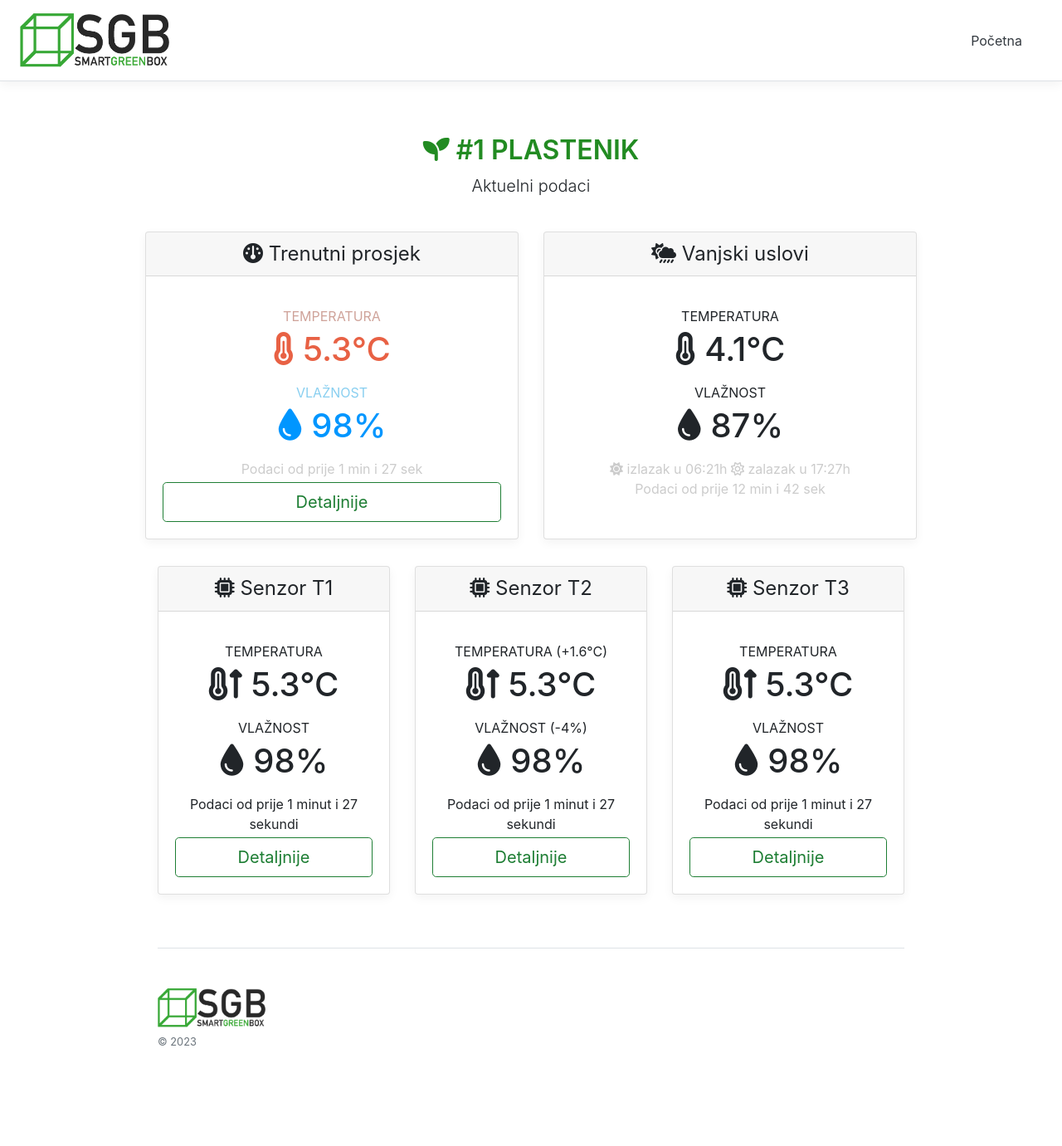
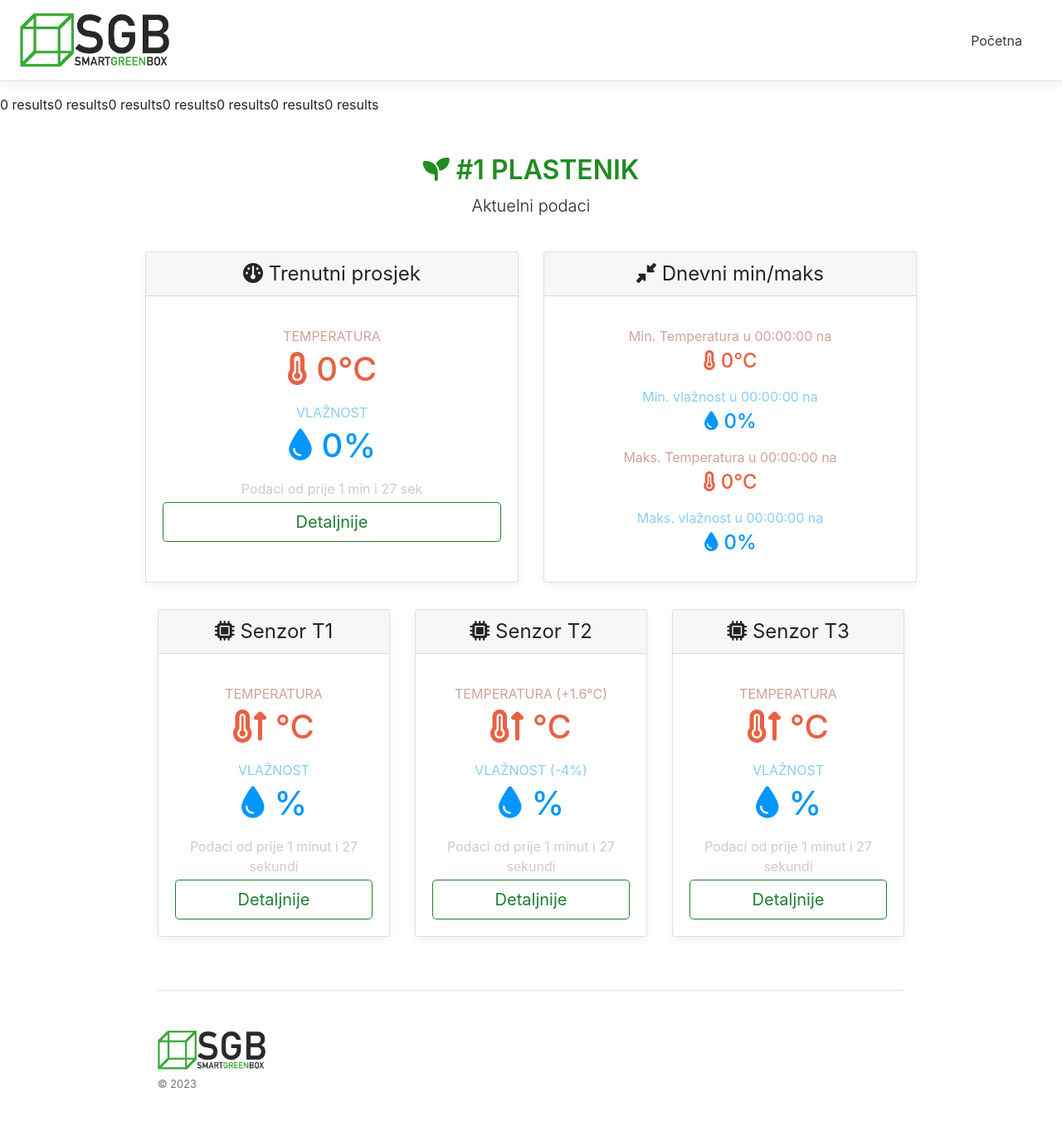
Before and after one commit to gstevic/sgb_simplified, a PHP site: page / in a window 1280 px wide. Shown: the whole page at 83% size. Before the commit the page ends 1260 px from the top, so only its background shows below. Run offline with PHP 8.4, Linux system fonts and the light colour scheme; tables that the repository leaves empty or names only in its code hold one stand-in row (values such as "Sample post"); data that the repository does not hold is empty; some libraries are stand-ins or nearby versions.

Commit message:
#1.002 DB connection to the index.php inc all SQL queris

```diff
--- a/css/pricing.css
+++ b/css/pricing.css
@@ -23,3 +23,13 @@ html {
 .border-bottom { border-bottom: 1px solid #e5e5e5; }
 
 .box-shadow { box-shadow: 0 .25rem .75rem rgba(0, 0, 0, .05); }
+
+.temp_color { color:#E86144; }
+
+.temp_title { color:#CFA39A; }
+
+.hum_color { color:#0096FF; }
+
+.hum_title { color:#89CFF0; }
+
+.sub_text { color:#ccc; }
--- a/includes/footer.php
+++ b/includes/footer.php
@@ -36,3 +36,8 @@
           -->
         </div>
       </footer>
+
+      <?php
+    //----->Include db disconnect
+        require('inc_disc.php');
+    ?>
--- a/includes/head.php
+++ b/includes/head.php
@@ -13,3 +13,8 @@
          <link href="css/pricing.css" rel="stylesheet">
 
     <link rel="stylesheet" href="https://cdnjs.cloudflare.com/ajax/libs/font-awesome/6.2.1/css/all.min.css" integrity="sha512-MV7K8+y+gLIBoVD59lQIYicR65iaqukzvf/nwasF0nqhPay5w/9lJmVM2hMDcnK1OnMGCdVK+iQrJ7lzPJQd1w==" crossorigin="anonymous" referrerpolicy="no-referrer" />
+
+    <?php
+    //----->Include db connection
+        require('inc_conn.php');
+    ?>
--- a/index.php
+++ b/index.php
@@ -11,6 +11,166 @@
   require_once("includes/header_menu.php");
   ?>
   <!-- Top menu - header_menu end -->
+
+<?php
+
+$current_temp_t1;
+$current_temp_t2;
+$current_temp_t3;
+
+$current_hum_t1;
+$current_hum_t2;
+$current_hum_t3;
+
+$current_time_t1;
+$current_time_t2;
+$current_time_t3;
+
+$current_min_temp;
+
+
+
+//GET Data for T1 sensor start
+$sql_t1 = "SELECT sensor, temperature, humidity, created_at from readings where sensor = 't1' order by created_at desc limit 1";
+
+if (mysqli_query($conn, $sql_t1)) {
+ $result = $conn->query($sql_t1);
+ if ($result->num_rows > 0) {
+  // output data of each row
+  while($row = $result->fetch_assoc()) {
+    $current_temp_t1 = $row["temperature"];
+    $current_hum_t1 = $row["humidity"];
+    $current_time_t1 = $row["created_at"];
+  }
+} else {
+  echo "0 results";
+}
+}
+//GET Data for T1 sensor end
+
+
+//GET Data for T2 sensor start
+$sql_t2 = "SELECT sensor, temperature, humidity, created_at from readings where sensor = 't2' order by created_at desc limit 1";
+
+if (mysqli_query($conn, $sql_t2)) {
+ $result = $conn->query($sql_t2);
+ if ($result->num_rows > 0) {
+  // output data of each row
+  while($row = $result->fetch_assoc()) {
+    $current_temp_t2 = $row["temperature"];
+    $current_hum_t2 = $row["humidity"];
+    $current_time_t2 = $row["created_at"];
+  }
+} else {
+  echo "0 results";
+}
+}
+//GET Data for T2 sensor end
+
+
+//GET Data for T3 sensor start
+$sql_t3 = "SELECT sensor, temperature, humidity, created_at from readings where sensor = 't3' order by created_at desc limit 1";
+
+if (mysqli_query($conn, $sql_t3)) {
+ $result = $conn->query($sql_t3);
+ if ($result->num_rows > 0) {
+  // output data of each row
+  while($row = $result->fetch_assoc()) {
+    $current_temp_t3 = $row["temperature"];
+    $current_hum_t3 = $row["humidity"];
+    $current_time_t3 = $row["created_at"];
+  }
+} else {
+  echo "0 results";
+}
+}
+//GET Data for T3 sensor end
+
+
+
+//GET min temp start
+$sql_min_temp = "SELECT sensor, temperature, humidity, created_at from readings where temperature = (SELECT MIN(temperature) FROM readings where DATE(created_at) = DATE(now())) and DATE(created_at)=DATE(now()) order by created_at limit 1";
+
+if (mysqli_query($conn, $sql_min_temp)) {
+ $result = $conn->query($sql_min_temp);
+ if ($result->num_rows > 0) {
+  // output data of each row
+  while($row = $result->fetch_assoc()) {
+    $current_min_temp = $row["temperature"];
+    $current_min_temp_time = $row["created_at"];
+    $current_min_temp_sensor = $row["sensor"];
+  }
+} else {
+  echo "0 results";
+}
+}
+//GET min temp end
+
+
+//GET min hum start
+$sql_min_hum = "SELECT sensor, temperature, humidity, created_at from readings where humidity = (SELECT MIN(humidity) FROM readings where DATE(created_at) = DATE(now())) and DATE(created_at)=DATE(now()) order by created_at limit 1";
+
+if (mysqli_query($conn, $sql_min_hum)) {
+ $result = $conn->query($sql_min_hum);
+ if ($result->num_rows > 0) {
+  // output data of each row
+  while($row = $result->fetch_assoc()) {
+    $current_min_hum = $row["humidity"];
+    $current_min_hum_time = $row["created_at"];
+    $current_min_hum_sensor = $row["sensor"];
+  }
+} else {
+  echo "0 results";
+}
+}
+//GET min hum end
+
+
+//GET max temp start
+$sql_max_temp = "SELECT sensor, temperature, humidity, created_at from readings where temperature = (SELECT MAX(temperature) FROM readings where DATE(created_at) = DATE(now())) and DATE(created_at)=DATE(now()) order by created_at limit 1";
+
+if (mysqli_query($conn, $sql_max_temp)) {
+ $result = $conn->query($sql_max_temp);
+ if ($result->num_rows > 0) {
+  // output data of each row
+  while($row = $result->fetch_assoc()) {
+    $current_max_temp = $row["temperature"];
+    $current_max_temp_time = $row["created_at"];
+    $current_max_temp_sensor = $row["sensor"];
+  }
+} else {
+  echo "0 results";
+}
+}
+//GET max temp end
+
+
+//GET max hum start
+$sql_max_hum = "SELECT sensor, temperature, humidity, created_at from readings where humidity = (SELECT MAX(humidity) FROM readings where DATE(created_at) = DATE(now())) and DATE(created_at)=DATE(now()) order by created_at limit 1";
+
+if (mysqli_query($conn, $sql_max_hum)) {
+ $result = $conn->query($sql_max_hum);
+ if ($result->num_rows > 0) {
+  // output data of each row
+  while($row = $result->fetch_assoc()) {
+    $current_max_hum = $row["humidity"];
+    $current_max_hum_time = $row["created_at"];
+    $current_max_hum_sensor = $row["sensor"];
+  }
+} else {
+  echo "0 results";
+}
+}
+//GET max hum end
+
+
+// Calculate the avarage temperature and humidity start
+$current_avg_temp = ($current_temp_t1+$current_temp_t2+$current_temp_t3)/3;
+$current_avg_hum = ($current_hum_t1+$current_hum_t2+$current_hum_t3)/3;
+// Calculate the avarage temperature and humidity end
+
+
+?>
 
 
 
@@ -30,46 +190,53 @@
             <h4 class="my-0 font-weight-normal"><i class="fa-solid fa-gauge"></i> Trenutni prosjek</i></h4>
           </div>
           <div class="card-body">
-          <ul class="list-unstyled mt-3 mb-1">
-            <li style="color:#CFA39A;">TEMPERATURA</li>
+          <ul class="list-unstyled mt-3 mb-1 temp_title">
+            <li>TEMPERATURA</li>
           </ul>
-            <h1 class="card-title pricing-card-title" style="color:#E86144;">
+            <h1 class="card-title pricing-card-title temp_color">
             <i class="fa-solid fa-temperature-three-quarters"></i>
-            5.3°C</h1>
-          <ul class="list-unstyled mt-3 mb-1" style="color:#89CFF0;">
+            <?php echo round($current_avg_temp,1); ?>°C</h1>
+          <ul class="list-unstyled mt-3 mb-1 hum_title">
             <li>VLAŽNOST</li>
           </ul>
-            <h1 class="card-title pricing-card-title" style="color:#0096FF;">
+            <h1 class="card-title pricing-card-title hum_color">
                 <i class="fa-solid fa-droplet"></i>
-            98%</h1>
+                <?php echo round($current_avg_hum,1); ?>%</h1>
             <ul class="list-unstyled mt-3 mb-1">
-            <li style="color:#ccc">Podaci od prije 1 min i 27 sek </li>
+            <li class="sub_text">Podaci od prije 1 min i 27 sek </li>
           </ul>
             <a class="btn btn-lg btn-block btn-outline-primary" href="sub-page.php" role="button">Detaljnije</a>
           </div>
         </div>
         <div class="card mb-3 box-shadow">
           <div class="card-header">
-            <h4 class="my-0 font-weight-normal"><i class="fa-solid fa-cloud-sun-rain"></i> Vanjski uslovi</h4>
+            <h4 class="my-0 font-weight-normal"><i class="fa-solid fa-down-left-and-up-right-to-center"></i> Dnevni min/maks</h4>
           </div>
           <div class="card-body">
-          <ul class="list-unstyled mt-3 mb-1">
-            <li>TEMPERATURA</li>
+          <ul class="list-unstyled mt-3 mb-1 temp_title">
+            <li>Min. Temperatura u <?php echo date('H:i:s',strtotime($current_min_temp_time)); ?> na <?php echo $current_min_temp_sensor; ?></li>
           </ul>
-            <h1 class="card-title pricing-card-title">
+          <h4 class="card-title pricing-card-title temp_color">
             <i class="fa-solid fa-temperature-three-quarters"></i>
-            4.1°C</h1>
-          <ul class="list-unstyled mt-3 mb-1">
-            <li>VLAŽNOST</li>
+            <?php echo round($current_min_temp,1); ?>°C</h4>
+          <ul class="list-unstyled mt-3 mb-1 hum_title">
+            <li>Min. vlažnost u <?php echo date('H:i:s',strtotime($current_min_hum_time)); ?> na <?php echo $current_min_hum_sensor; ?></li>
           </ul>
-            <h1 class="card-title pricing-card-title">
+          <h4 class="card-title pricing-card-title hum_color">
                 <i class="fa-solid fa-droplet"></i>
-            87%</h1>
-            <ul class="list-unstyled mt-3 mb-1">
-
-            <li style="color:#ccc"><i class="fa-solid fa-sun"></i> izlazak u 06:21h  <i class="fa-regular fa-sun"></i> zalazak u 17:27h</li>
-            <li style="color:#ccc">Podaci od prije 12 min i 42 sek </li>
+                <?php echo round($current_min_hum,1); ?>%</h4>
+                <ul class="list-unstyled mt-3 mb-1 temp_title">
+            <li>Maks. Temperatura u <?php echo date('H:i:s',strtotime($current_max_temp_time)); ?> na <?php echo $current_max_temp_sensor; ?></li>
           </ul>
+          <h4 class="card-title pricing-card-title temp_color">
+            <i class="fa-solid fa-temperature-three-quarters"></i>
+            <?php echo round($current_max_temp,1); ?>°C</h4>
+          <ul class="list-unstyled mt-3 mb-1 hum_title">
+            <li>Maks. vlažnost u <?php echo date('H:i:s',strtotime($current_max_hum_time)); ?> na <?php echo $current_max_hum_sensor; ?></li>
+          </ul>
+          <h4 class="card-title pricing-card-title hum_color">
+                <i class="fa-solid fa-droplet"></i>
+                <?php echo round($current_max_hum,1); ?>%</h4>
           </div>
         </div>
 
@@ -88,20 +255,16 @@
               <h4 class="my-0 font-weight-normal"><i class="fa-solid fa-microchip"></i> Senzor T1</h4>
             </div>
             <div class="card-body">
-            <ul class="list-unstyled mt-3 mb-1">
+            <ul class="list-unstyled mt-3 mb-1 temp_title">
               <li>TEMPERATURA</li>
             </ul>
-              <h1 class="card-title pricing-card-title">
-              <i class="fa-solid fa-temperature-arrow-up"></i>
-              5.3°C</h1>
-            <ul class="list-unstyled mt-3 mb-1">
+            <h1 class="card-title pricing-card-title temp_color"><i class="fa-solid fa-temperature-arrow-up"></i> <?php echo $current_temp_t1; ?>°C</h1>
+            <ul class="list-unstyled mt-3 mb-1 hum_title">
               <li>VLAŽNOST</li>
             </ul>
-              <h1 class="card-title pricing-card-title">
-                  <i class="fa-solid fa-droplet"></i>
-              98%</h1>
+            <h1 class="card-title pricing-card-title hum_color"><i class="fa-solid fa-droplet"></i> <?php echo $current_hum_t1; ?>%</h1>
               <ul class="list-unstyled mt-3 mb-1">
-              <li>Podaci od prije 1 minut i 27 sekundi </li>
+              <li class="sub_text">Podaci od prije 1 minut i 27 sekundi </li>
             </ul>
             <a class="btn btn-lg btn-block btn-outline-primary" href="wTH1.php" role="button">Detaljnije</a>
             </div>
@@ -113,20 +276,17 @@
               <h4 class="my-0 font-weight-normal"><i class="fa-solid fa-microchip"></i> Senzor T2</h4>
             </div>
             <div class="card-body">
-            <ul class="list-unstyled mt-3 mb-1">
+            <ul class="list-unstyled mt-3 mb-1 temp_title">
               <li>TEMPERATURA (+1.6°C)</li>
             </ul>
-              <h1 class="card-title pricing-card-title">
-              <i class="fa-solid fa-temperature-arrow-up"></i>
-              5.3°C</h1>
-            <ul class="list-unstyled mt-3 mb-1">
+              <h1 class="card-title pricing-card-title temp_color">
+              <i class="fa-solid fa-temperature-arrow-up"></i> <?php echo $current_temp_t2; ?>°C</h1>
+            <ul class="list-unstyled mt-3 mb-1 hum_title">
               <li>VLAŽNOST (-4%)</li>
             </ul>
-              <h1 class="card-title pricing-card-title">
-                  <i class="fa-solid fa-droplet"></i>
-              98%</h1>
+              <h1 class="card-title pricing-card-title hum_color"><i class="fa-solid fa-droplet"></i> <?php echo $current_hum_t2; ?>%</h1>
               <ul class="list-unstyled mt-3 mb-1">
-              <li>Podaci od prije 1 minut i 27 sekundi </li>
+              <li class="sub_text" >Podaci od prije 1 minut i 27 sekundi </li>
             </ul>
             <a class="btn btn-lg btn-block btn-outline-primary" href="wTH1.php" role="button">Detaljnije</a>
             </div>
@@ -137,20 +297,16 @@
               <h4 class="my-0 font-weight-normal"><i class="fa-solid fa-microchip"></i> Senzor T3</h4>
             </div>
             <div class="card-body">
-            <ul class="list-unstyled mt-3 mb-1">
+            <ul class="list-unstyled mt-3 mb-1 temp_title">
               <li>TEMPERATURA</li>
             </ul>
-              <h1 class="card-title pricing-card-title">
-              <i class="fa-solid fa-temperature-arrow-up"></i>
-              5.3°C</h1>
-            <ul class="list-unstyled mt-3 mb-1">
+              <h1 class="card-title pricing-card-title temp_color"><i class="fa-solid fa-temperature-arrow-up"></i> <?php echo $current_temp_t3; ?>°C</h1>
+            <ul class="list-unstyled mt-3 mb-1 hum_title">
               <li>VLAŽNOST</li>
             </ul>
-              <h1 class="card-title pricing-card-title">
-                  <i class="fa-solid fa-droplet"></i>
-              98%</h1>
+              <h1 class="card-title pricing-card-title hum_color"><i class="fa-solid fa-droplet"></i> <?php echo $current_hum_t3; ?>%</h1>
               <ul class="list-unstyled mt-3 mb-1">
-              <li>Podaci od prije 1 minut i 27 sekundi </li>
+              <li class="sub_text">Podaci od prije 1 minut i 27 sekundi </li>
             </ul>
             <a class="btn btn-lg btn-block btn-outline-primary" href="wTH1.php" role="button">Detaljnije</a>
             </div>
```
